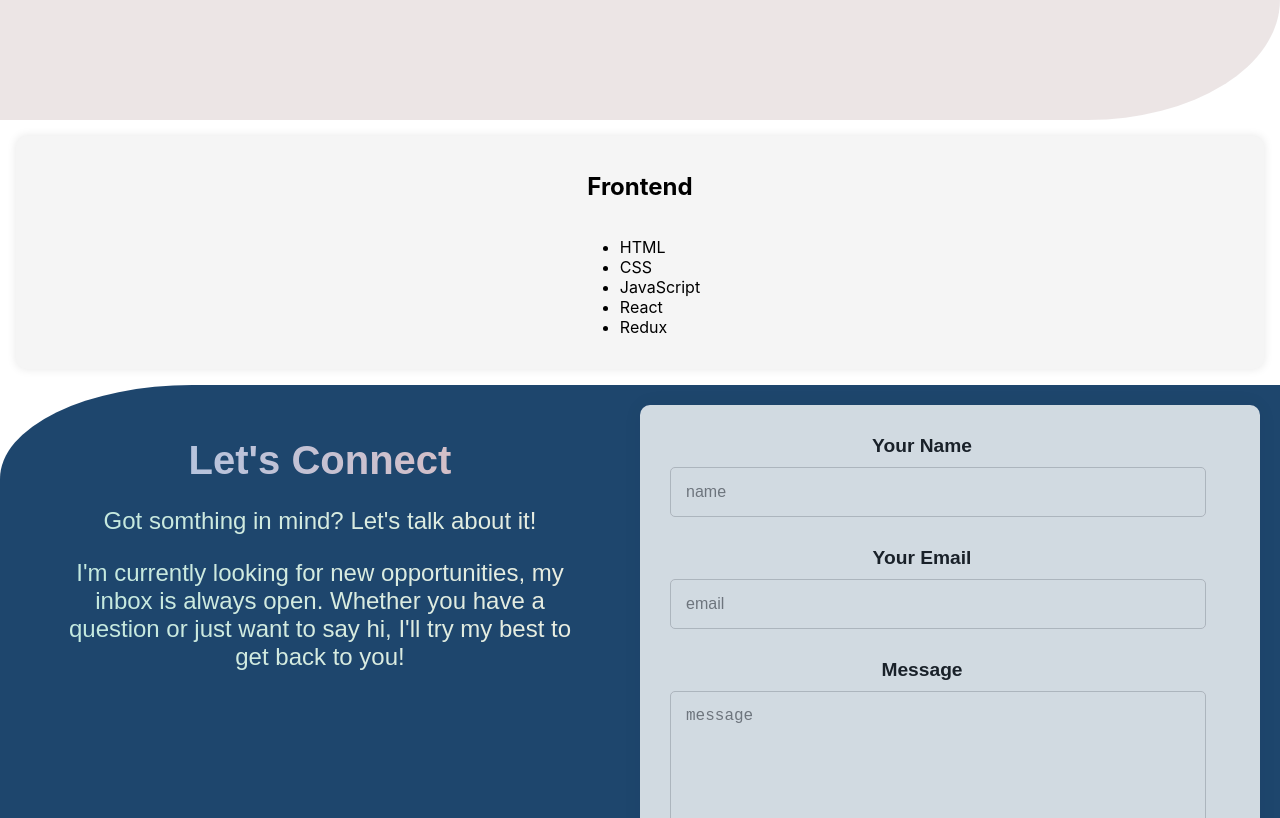
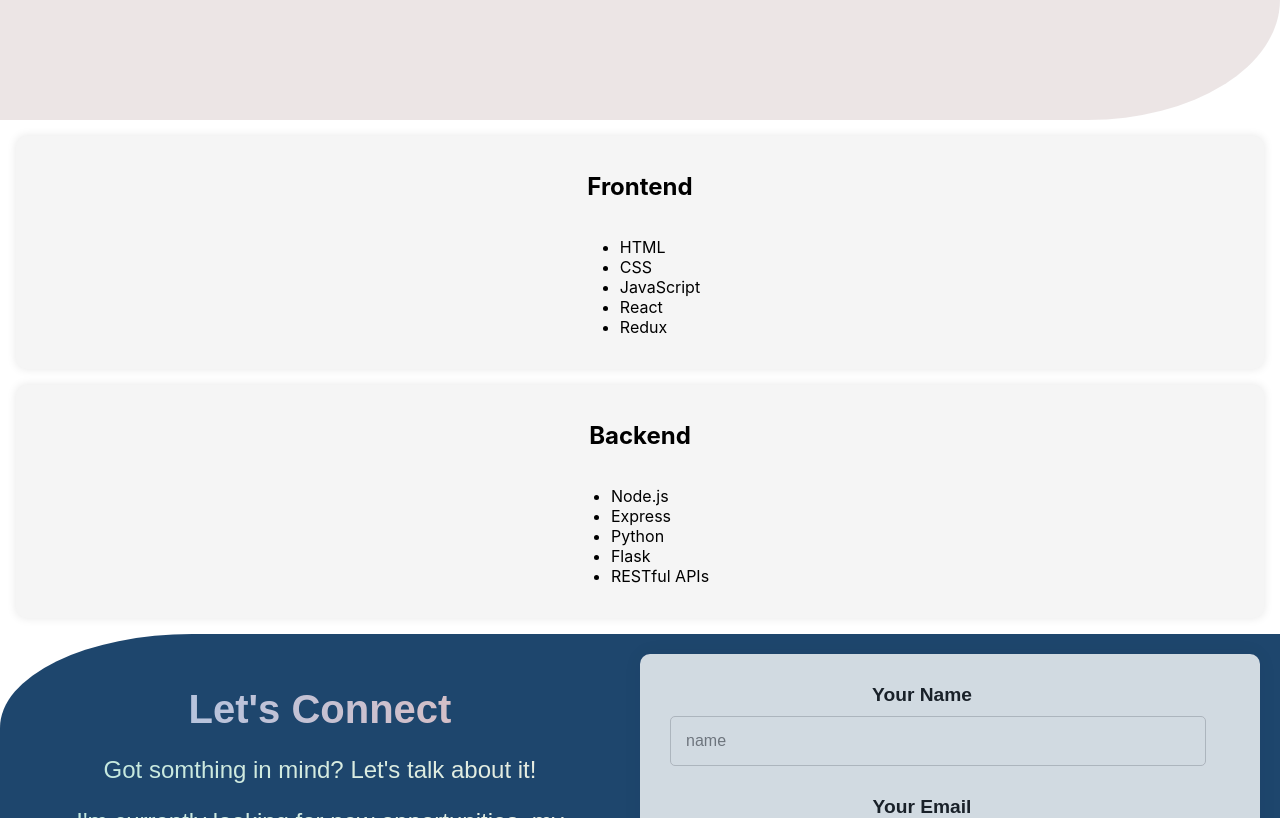
Before and after one commit to abdozayan12/New-Portfolio, a React (Create React App) app: page / in a window 1280 px wide. Shown: the part 680-1498 px from the top of the page. Built offline with nearby package versions, Linux system fonts and the light colour scheme.

Commit message:
Update About.js

```diff
--- a/src/components/About/About.js
+++ b/src/components/About/About.js
@@ -2,7 +2,7 @@ import React from 'react';
 import './About.css';
 
 const About = () => (
-  <section>
+  <section id="about">
     <div className="skill-card">
       <h2>Frontend</h2>
       <ul>
@@ -13,6 +13,16 @@ const About = () => (
         <li>Redux</li>
       </ul>
     </div>
+    <div className="skill-card">
+      <h2>Backend</h2>
+      <ul>
+        <li>Node.js</li>
+        <li>Express</li>
+        <li>Python</li>
+        <li>Flask</li>
+        <li>RESTful APIs</li>
+      </ul>
+    </div>
   </section>
 );
 
```
